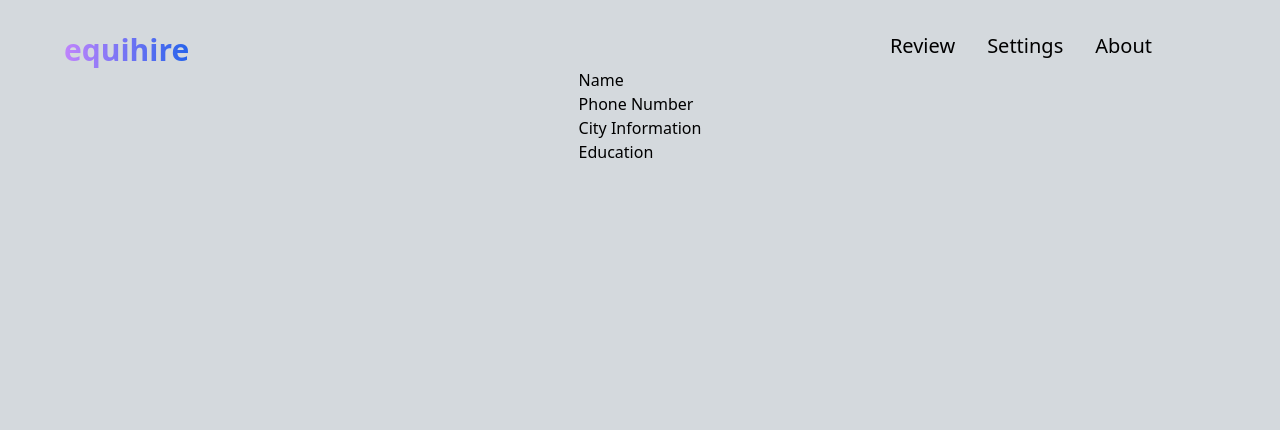
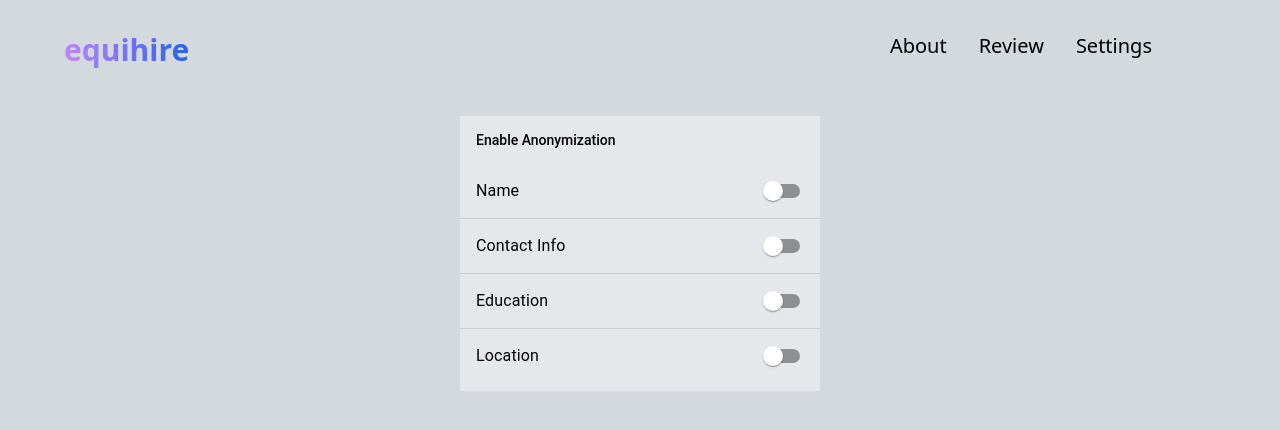
Before and after one commit to cadecuddy/equihire, a React (Create React App) app in the folder frontend/: page /settings in a window 1280 px wide. Shown: the top 430 px of the page. Built offline with nearby package versions, Linux system fonts and the light colour scheme.

Commit message:
add landing page, refactor list code, add content to settings

```diff
--- a/frontend/package.json
+++ b/frontend/package.json
@@ -13,6 +13,8 @@
     "@testing-library/user-event": "^13.5.0",
     "react": "^18.2.0",
     "react-dom": "^18.2.0",
+    "react-fade": "^1.1.1",
+    "react-floaterjs": "^1.0.6",
     "react-router-dom": "^6.4.2",
     "react-scripts": "5.0.1",
     "web-vitals": "^2.1.4"
--- a/frontend/src/App.js
+++ b/frontend/src/App.js
@@ -5,7 +5,7 @@ import {
   Route,
 } from "react-router-dom";
 import Navbar from "./components/Navbar.js"
-import Review from "./components/Review.js"
+import Review from "./components/Review/Review.js"
 import Settings from "./components/Settings.js"
 import About from "./components/About.js"
 
@@ -14,14 +14,14 @@ function App() {
     <Router>
       <div>
         <header className="text-3xl mt-8">
-          <span className="ml-16 font-extrabold text-transparent text-3xl bg-clip-text bg-gradient-to-r from-purple-400 to-blue-600"> equihire</span>
+          <span className="ml-16 select-none font-extrabold text-transparent text-3xl bg-clip-text bg-gradient-to-r from-purple-400 to-blue-600"> equihire</span>
           <Navbar />
         </header>
 
         <Routes>
-          <Route path="/" element={<Review />} />
+          <Route path="/" element={<About />} />
+          <Route path="/review" element={<Review />} />
           <Route path="/settings" element={<Settings />} />
-          <Route path="/about" element={<About />} />
         </Routes>
 
       </div>
--- a/frontend/src/components/About.js
+++ b/frontend/src/components/About.js
@@ -1,9 +1,22 @@
 import React from 'react'
+import ResumeClipart from './resume.svg'
+import ReactFloaterJs from 'react-floaterjs'
 
 export default function About() {
   return (
-    <div className='text-center text-3xl text-white'>
-      About Us
+    <div className='text-center flex flex-col justify-center items-center'>
+
+      <div className="h-[100px] select-none font-extrabold text-transparent lg:text-6xl md:text-5xl sm:text-4xl mt-8 bg-clip-text bg-gradient-to-r from-purple-400 to-blue-600">facilitating equitable hiring.</div>
+      <div className="h-[100px] select-none font-extrabold text-transparent lg:text-3xl md:text-2xl sm:text-xl bg-clip-text bg-gradient-to-r from-blue-500 to-purple-600">anonymize the hiring process to fit the<span><br />needs of your company.</span></div>
+      <div className='flex flex-row mt-12'>
+        <div className='flex'>
+          <ReactFloaterJs>
+            <img src={ResumeClipart} className="h-40 w-40 -rotate-6 select-none pointer-events-none flex justify-center" alt="resume clipart" />
+          </ReactFloaterJs>
+          <div className="font-extrabold text-transparent text-xl text-left mt-4 bg-clip-text bg-gradient-to-r from-purple-600 to-blue-800">select the candidate information hiring can managers view
+          </div>
+        </div>
+      </div>
     </div>
   )
 }
--- a/frontend/src/components/ApplicantList.js
+++ /dev/null
@@ -1,16 +0,0 @@
-import React from 'react'
-import ListEntry from './ListEntry'
-import { List } from '@mui/material'
-
-export default function ApplicantList({ entries }) {
-  return (
-    <div className='border flex items-center align-middle bg-gray-200'>
-      <List className='w-full' dense>
-        {entries
-          .map(entries =>
-            <ListEntry data={entries} />
-          )}
-      </List>
-    </div>
-  )
-}
--- a/frontend/src/components/Navbar.js
+++ b/frontend/src/components/Navbar.js
@@ -10,9 +10,9 @@ export default function Navbar() {
   return (
     <div className='float-right mr-32 text-xl text-black'>
       <nav>
-        <Link to="/">Review</Link>
+        <Link to="/">About</Link>
+        <Link className='pl-8' to="/review">Review</Link>
         <Link className='pl-8' to="/settings">Settings</Link>
-        <Link className='pl-8' to="/about">About</Link>
       </nav>
     </div>
   )
--- /dev/null
+++ b/frontend/src/components/Review/ApplicantList.js
@@ -0,0 +1,22 @@
+import React, { useEffect } from 'react'
+import ListEntry from './ListEntry'
+import { List, ListSubheader } from '@mui/material'
+
+export default function ApplicantList({ entries, unreadList }) {
+
+  const readHeader = <ListSubheader sx={{ backgroundColor: "#E5E7EB" }}>Review previously screened applicants:</ListSubheader>;
+  const unreadHeader = <ListSubheader sx={{ backgroundColor: "#E5E7EB" }}>Applicants that need to be screened:</ListSubheader>;
+
+  return (
+    <div className='border flex items-center align-middle bg-gray-200'>
+      <List className='w-full' subheader={unreadList ? unreadHeader : readHeader} >
+        {
+          entries
+            .map(data =>
+              <ListEntry data={data} />
+            )
+        }
+      </List>
+    </div >
+  )
+}
--- a/frontend/src/components/ListEntry.js
+++ b/frontend/src/components/Review/ListEntry.js
@@ -6,22 +6,26 @@ import Avatar from '@mui/material/Avatar';
 import IconButton from '@mui/material/IconButton';
 import Person from '@mui/icons-material/Person';
 import RadioButtonUncheckedIcon from '@mui/icons-material/RadioButtonUnchecked';
-import RadioButtonCheckedIcon from '@mui/icons-material/RadioButtonChecked'
+import CheckCircleIcon from '@mui/icons-material/CheckCircle';
+import NotInterestedIcon from '@mui/icons-material/NotInterested';
 
 export default function ListEntry({ data }) {
-  const [checked, setChecked] = useState(false);
+  const [status, setStatus] = useState(0);
+
+  const buttons = [<RadioButtonUncheckedIcon />, <CheckCircleIcon sx={{ color: 'green' }} />, <NotInterestedIcon sx={{ color: 'red' }} />];
 
   const handleClick = () => {
-    setChecked(!checked);
+    setStatus((status + 1) % 3);
   }
 
   return (
     <ListItem
+      divider
       secondaryAction={
         <IconButton edge="end" aria-label="delete" onClick={handleClick}>
-          {!checked ?
-            <RadioButtonUncheckedIcon /> :
-            <RadioButtonCheckedIcon />}
+          {
+            buttons[status]
+          }
         </IconButton>
       }
     >
--- a/frontend/src/components/TabsPanel.js
+++ b/frontend/src/components/Review/TabsPanel.js
@@ -11,20 +11,23 @@ export default function CenteredTabs() {
     setValue(newValue);
   };
 
+  const names = ["John", "Arthur", "Rainman", "John", "Arthur", "Rainman"];
+  const data = [{ name: "John", status: 0 }, { name: "Arthur", status: 1 }, { name: "Rainman", status: 2 }, { name: "John", status: 0 }, { name: "Arthur", status: 1 }, { name: "Rainman", status: 2 }];
+
   return (
     <div className='w-[800px]'>
       <Box className="mt-8">
         <Tabs tab value={value} onChange={handleChange} centered className="rounded-md">
-          <Tab value={0} label="TODO" />
-          <Tab value={1} label="Unread" />
+          <Tab value={0} label="REVIEW" />
+          <Tab value={1} label="COMPLETE" />
         </Tabs>
       </Box>
       <Box className="pt-2">
         {value === 0 && (
-          <ApplicantList entries={["John", "Arthur", "Rainman", "John", "Arthur", "Rainman"]} />
+          <ApplicantList entries={names} unreadList={true} />
         )}
         {value === 1 && (
-          <ApplicantList entries={["John", "Harvey", "Kellogg"]} />
+          <ApplicantList entries={["John", "Harvey", "Kellogg"]} unreadList={false} />
         )}
       </Box>
     </div>
--- a/frontend/src/components/Settings.js
+++ b/frontend/src/components/Settings.js
@@ -1,24 +1,38 @@
 import React from 'react'
+import { Switch, List, ListSubheader, ListItem, ListItemText, ListItemIcon } from '@mui/material'
 
 export default function Settings() {
   return (
-    <div className='flex items-center justify-center align-middle'>
-      <ul>
-        <li>
-          Name
-          {/* Email, name */}
-        </li>
-        <li>
-          Phone Number
-          {/* Phone Number and City */}
-        </li>
-        <li>
-          City Information
-        </li>
-        <li>
-          Education
-        </li>
-      </ul>
+    <div className='flex items-center justify-center align-middle mt-12'>
+      <List
+        sx={{ width: '100%', maxWidth: 360, bgcolor: "#E5E7EB" }}
+        subheader={<ListSubheader sx={{ bgcolor: "#E5E7EB", color: 'black' }}>Enable Anonymization</ListSubheader>}
+      >
+        <ListItem divider>
+          <ListItemText primary="Name" />
+          <Switch
+            edge="end"
+          />
+        </ListItem>
+        <ListItem divider>
+          <ListItemText primary="Contact Info" />
+          <Switch
+            edge="end"
+          />
+        </ListItem>
+        <ListItem divider>
+          <ListItemText primary="Education" />
+          <Switch
+            edge="end"
+          />
+        </ListItem>
+        <ListItem>
+          <ListItemText primary="Location" />
+          <Switch
+            edge="end"
+          />
+        </ListItem>
+      </List>
     </div>
   )
 }
```
Also changed, not shown: frontend/src/components/Review/Review.js (renamed from frontend/src/components/Review.js), frontend/src/components/resume.svg (added), 1 other file (tests, documents, lock files or other folders).
